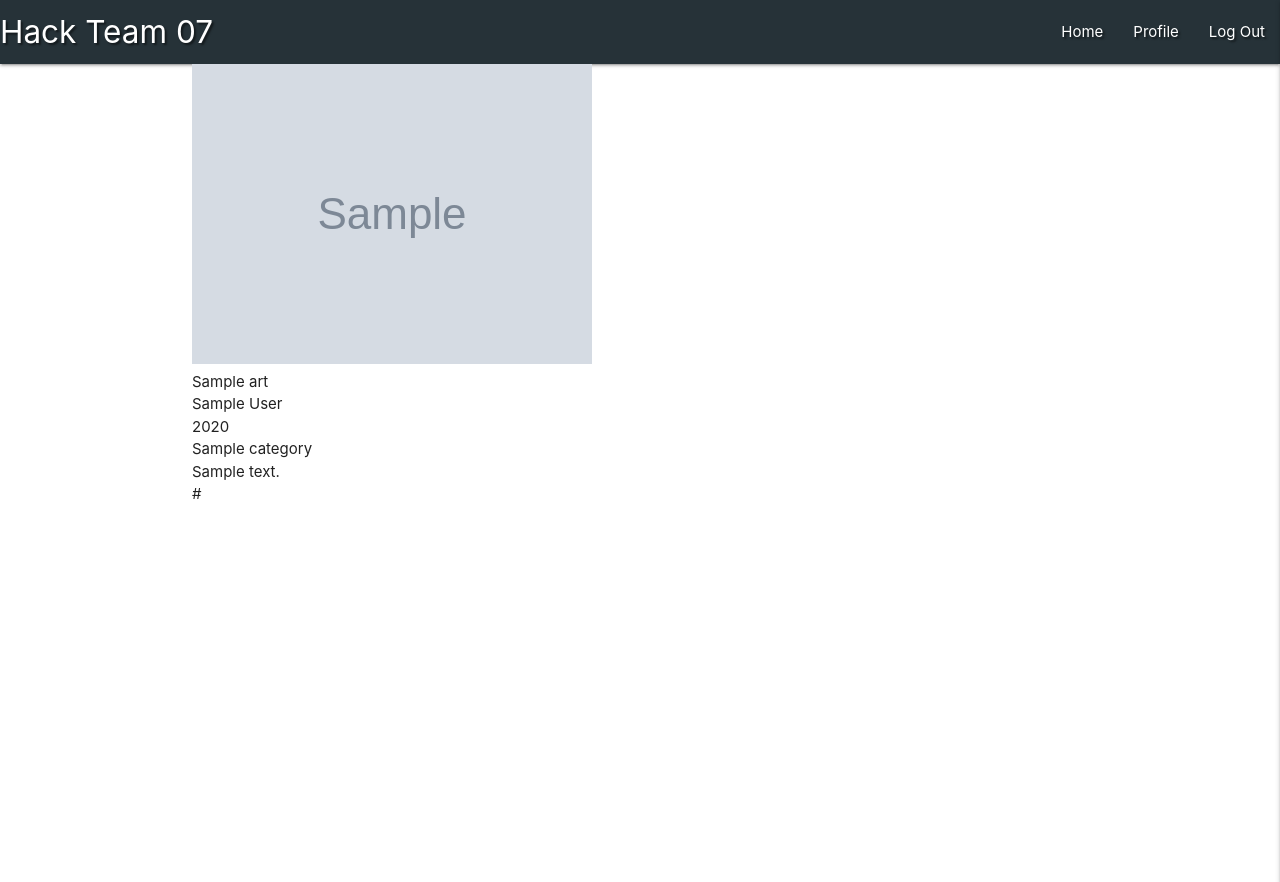
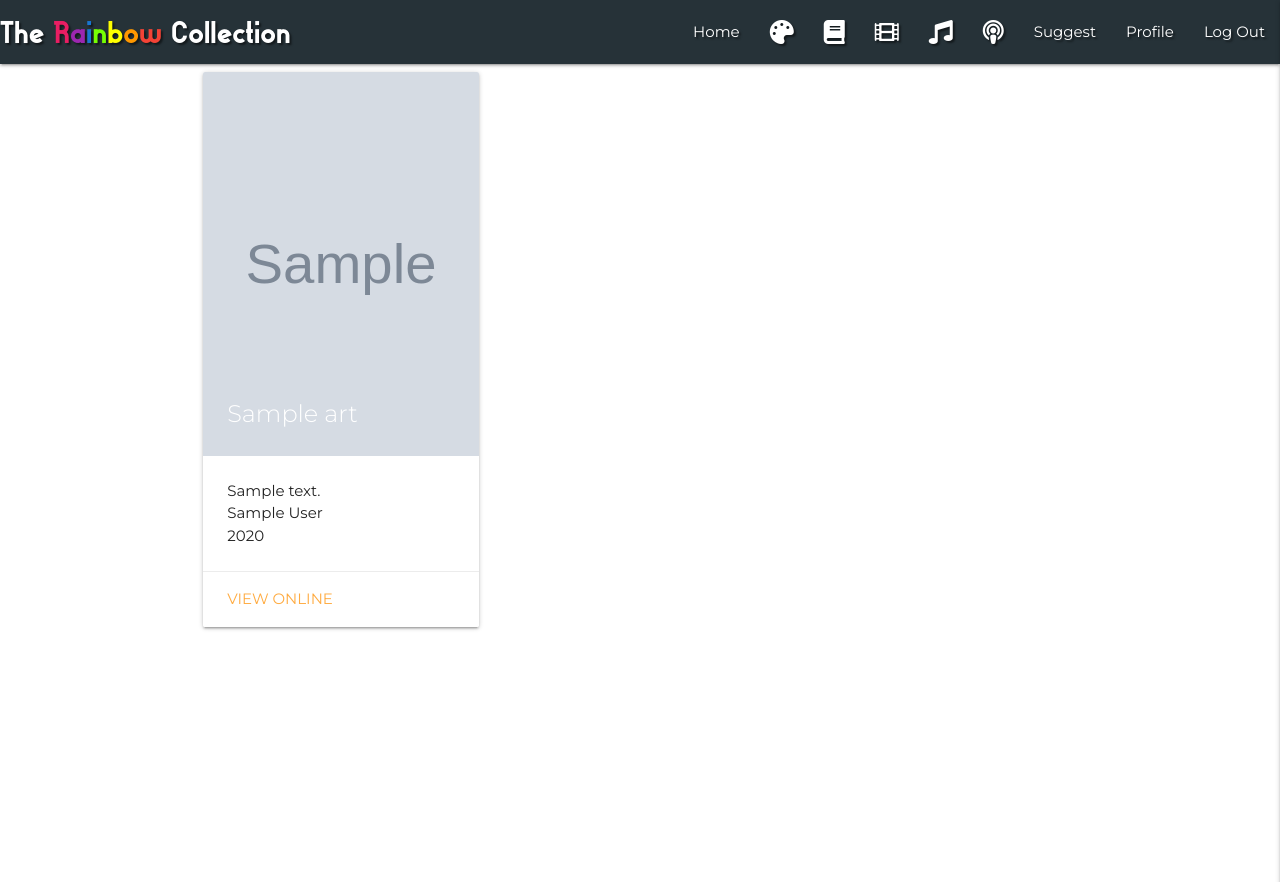
Before and after one commit to irasan/hackpride2021, a Flask app: page / in a window 1280 px wide. Shown: the top 882 px of the page. Run offline with Flask 2, Linux system fonts and the light colour scheme; the visitor is signed in with stand-in values (Sample User, id 1); grey boxes marked "Sample" are stand-in pictures; a database or web service that is not in the repository returns one stand-in record (values such as "Sample title"); some libraries are stand-ins or nearby versions.

Commit message:
Add basic template setup for the team

```diff
--- a/app.py
+++ b/app.py
@@ -153,6 +153,7 @@ def logout():
 
 
 @app.route("/add_art", methods=["GET", "POST"])
+@login_required
 def add_art():
     categories = list(mongo.db.categories.find().sort(
                     "category_name", 1))
@@ -163,29 +164,34 @@ def add_art():
         if is_admin:
             if request.method == "POST":
                 art = {
-                        "title": request.form.get("title").lower(),
-                        "author": request.form.get("author").lower(),
+                        "title": request.form.get("title"),
+                        "author": request.form.get("author"),
                         "year": int(request.form.get("year")),
                         "country": request.form.get("country"),
-                        "category": request.form.get("category_name"),
+                        "category": request.form.get("category"),
                         "is_explicit": request.form.get("is_explicit"),
                         "summary": request.form.get("summary"),
                         "website": request.form.get("website"),
                         "image": request.form.get("cover"),
+                        "reviews": int(0),
+                        "favorites": int(0)
                     }
                 # check if cover url is preperly formatted
                 # if not - reload the page but save user's inputs
                 if not request.form.get("cover").endswith(('jpeg', 'png', 'jpg')):
                     flash("Please enter a valid url!")
                     result = {
-                        "title": request.form.get("title").lower(),
+                        "title": request.form.get("title"),
                         "author": request.form.get("author"),
                         "year": int(request.form.get("year")),
                         "country": request.form.get("country"),
-                        "category": request.form.get("category_name"),
+                        "category": request.form.get("category"),
                         "is_explicit": request.form.get("is_explicit"),
                         "summary": request.form.get("summary"),
-                        "website": request.form.get("website")
+                        "website": request.form.get("website"),
+                        "image": "",
+                        "reviews": int(0),
+                        "favorites": int(0)
                     }
                     return render_template(
                         "add_art.html", result=result, categories=categories)
@@ -200,6 +206,24 @@ def add_art():
     return render_template("unauthorised_error.html")
 
 
+@app.route("/artpiece/<id>", methods=["GET", "POST"])
+def artpiece(id):
+    # get the id and display the full page with reviews
+    return render_template("artpiece.html")
+
+
+@app.route("/category/<category>")
+def category(category):
+    # display all records for each category
+    art = list(mongo.db.art.find({"category": category}))
+    return render_template("category.html", art=art)
+
+
+@app.route("/suggestions", methods=["GET", "POST"])
+def suggestions():
+    return render_template("suggestions.html")
+
+
 @app.errorhandler(404)
 def page_not_found(e):
     return render_template('404.html'), 404
--- a/static/css/style.css
+++ b/static/css/style.css
@@ -1,4 +1,23 @@
+@import url("https://fonts.googleapis.com/css2?family=Bangers&family=Montserrat:wght@300;400&display=swap");
+
 /* GLOBAL SETTINGS */
+@font-face {
+    font-family: "Gilbert";
+    src: url("../fonts/gilbert.woff");
+}
+
+* {
+    font-family: "Montserrat", sans-serif;
+}
+
+h1, h2, h3, h4 {
+    font-family: "Gilbert", "Bangers", sans-serif;
+}
+
+.font-gilbert {
+    font-family: "gilbert", "Bangers", sans-serif;
+}
+
 .text-shadow {
     text-shadow: 2px 2px 2px rgba(0, 0, 0, 0.5);
 }
@@ -50,3 +69,11 @@
 .light-register {
     background-color: #778DA9;
 }
+
+/* CARDS */
+
+
+.card-image img {
+    object-fit: cover;
+    height: 30vw;
+}
--- a/templates/add_art.html
+++ b/templates/add_art.html
@@ -8,7 +8,7 @@
         <!-- Title -->
         <div class="mb-3">
             <label for="title" class="form-label">Title</label>
-            <input type="text" name="title" class="form-control" id="title" value="{{ result.title }}" minlength="3" maxlength="50">
+            <input type="text" name="title" class="form-control" id="title" value="{{ result.title }}" minlength="3" maxlength="100">
         </div>
         <!-- Author -->
         <div class="mb-3">
--- /dev/null
+++ b/templates/artpiece.html
@@ -0,0 +1,6 @@
+{% extends "base.html" %}
+{% block content %}
+
+<!-- TODO: Iryna -->
+
+{% endblock %}
--- a/templates/base.html
+++ b/templates/base.html
@@ -18,7 +18,7 @@
     {% block styles %}
     {% endblock %}
 
-    <title></title>
+    <title>The Rainbow Collection</title>
 </head>
 
 <body>
@@ -27,7 +27,11 @@
 
         <nav class="nav-extended text-shadow blue-grey darken-4">
             <div class="nav-wrapper">
-                <a href="{{ url_for('home') }}" class="brand-logo">Hack Team 07</a>
+                <a href="{{ url_for('home') }}" class="brand-logo font-gilbert">
+                    The
+                    <span class="pink-text font-gilbert">R</span><span class="purple-text font-gilbert">a</span><span class="blue-text text-darken-2 font-gilbert">i</span><span class="light-green-text text-accent-3 font-gilbert">n</span><span class="yellow-text text-accent-2 font-gilbert">b</span><span class="orange-text font-gilbert">o</span><span class="red-text font-gilbert">w</span>
+                    Collection
+                </a>
                 <a href="#" data-target="mobile-demo" class="sidenav-trigger right"><i class="fas fa-bars"></i></a>
                 <ul class="right hide-on-med-and-down">
                     {% include "partials/navbar.html" %}
@@ -37,7 +41,13 @@
 
         <!-- mobile sidenav -->
         <ul class="sidenav" id="mobile-demo">
-            <li><h4 class="center-align">Hack Team 07</h4></li>
+            <li>
+                <h4 class="center-align font-gilbert">
+                    The<br>
+                    <span class="pink-text font-gilbert">R</span><span class="purple-text font-gilbert">a</span><span class="blue-text text-darken-2 font-gilbert">i</span><span class="light-green-text text-accent-3 font-gilbert">n</span><span class="yellow-text text-accent-2 font-gilbert">b</span><span class="orange-text font-gilbert">o</span><span class="red-text font-gilbert">w</span>
+                    <br>Collection
+                </h4>
+            </li>
             {% include "partials/navbar.html" %}
         </ul>
 
--- a/templates/home.html
+++ b/templates/home.html
@@ -1,14 +1,36 @@
 {% extends "base.html" %}
 {% block content %}
 
+<div class="row">
+
     {% for item in art %}
-        <img src="{{ item.image }}" alt="cover"><br>
-        {{ item.title}}  <br>
-        {{ item.author}} <br>
-        {{ item.year}}  <br>
-        {{ item.category}} <br>
-        {{ item.summary}} <br>
-        {{ item.website}}  <br>
+    <div class="col s12 m6 l4">
+        <div class="card hoverable">
+            <div class="card-image">
+                <img src="{{ item.image }}" alt="{{ item.title }}">
+                <span class="card-title">{{ item.title }}</span>
+                {% if item.category == "books" %}<a href="{{ url_for('artpiece', id=item._id) }}" class="btn-floating halfway-fab red"><i class="fas fa-book"></i></a>
+                {% elif item.category == "music" %}<a href="{{ url_for('artpiece', id=item._id) }}" class="btn-floating halfway-fab orange"><i class="fas fa-music"></i></a>
+                {% elif item.category == "podcasts" %}<a href="{{ url_for('artpiece', id=item._id) }}" class="btn-floating halfway-fab green"><i class="fas fa-podcast"></i></a>
+                {% elif item.category == "movies" %}<a href="{{ url_for('artpiece', id=item._id) }}" class="btn-floating halfway-fab blue"><i class="fas fa-film"></i></a>
+                {% elif item.category == "artwork" %}<a href="{{ url_for('artpiece', id=item._id) }}" class="btn-floating halfway-fab purple"><i class="fas fa-palette"></i></a>
+                {% endif %}
+            </div>
+            <div class="card-content">
+                <p>{{ item.summary|truncate(100) }}</p>
+                <p>
+                    {{ item.author}} <br>
+                    {{ item.year}} <br>
+                </p>
+            </div>
+            <div class="card-action">
+                <a href="{{ item.website }}" target="_blank">View Online</a>
+            </div>
+        </div>
+    </div>
     {% endfor %}
+</div>
+
+
 
 {% endblock %}
--- a/templates/partials/navbar.html
+++ b/templates/partials/navbar.html
@@ -1,6 +1,12 @@
 <li><a href="{{ url_for('home') }}">Home</a></li>
+<li><a href="{{ url_for('category', category='artwork') }}"><i class="fas fa-palette"></i></a></li>
+<li><a href="{{ url_for('category', category='books') }}"><i class="fas fa-book"></i></a></li>
+<li><a href="{{ url_for('category', category='movies') }}"><i class="fas fa-film"></i></a></li>
+<li><a href="{{ url_for('category', category='music') }}"><i class="fas fa-music"></i></a></li>
+<li><a href="{{ url_for('category', category='podcasts') }}"><i class="fas fa-podcast"></i></a></li>
 {% if session.user %}
 <!-- user is logged-in -->
+    <li><a href="{{ url_for('suggestions') }}">Suggest</a></li>
     <li><a href="{{ url_for('profile', username=session['user']) }}">Profile</a></li>
     <li><a href="{{ url_for('logout') }}">Log Out</a></li>
 {% else %}
--- a/templates/profile.html
+++ b/templates/profile.html
@@ -4,7 +4,7 @@
 <h3>
     <img src="{{ url_for('static', filename='images/avatars/'+user.avatar+'.png') }}" class="avatar"
         alt="{{ user.avatar }}">
-    {{ user.username }}'s Favourites
+    {{ user.username|title }}'s Favourites
 </h3>
 
 <!-- first check if there's any saved items to display -->
--- /dev/null
+++ b/templates/suggestions.html
@@ -0,0 +1,6 @@
+{% extends "base.html" %}
+{% block content %}
+
+<!-- TODO: Scott -->
+
+{% endblock %}
```
Also changed, not shown: templates/category.html (added, +13 -0 lines), static/fonts/gilbert.woff (added).
